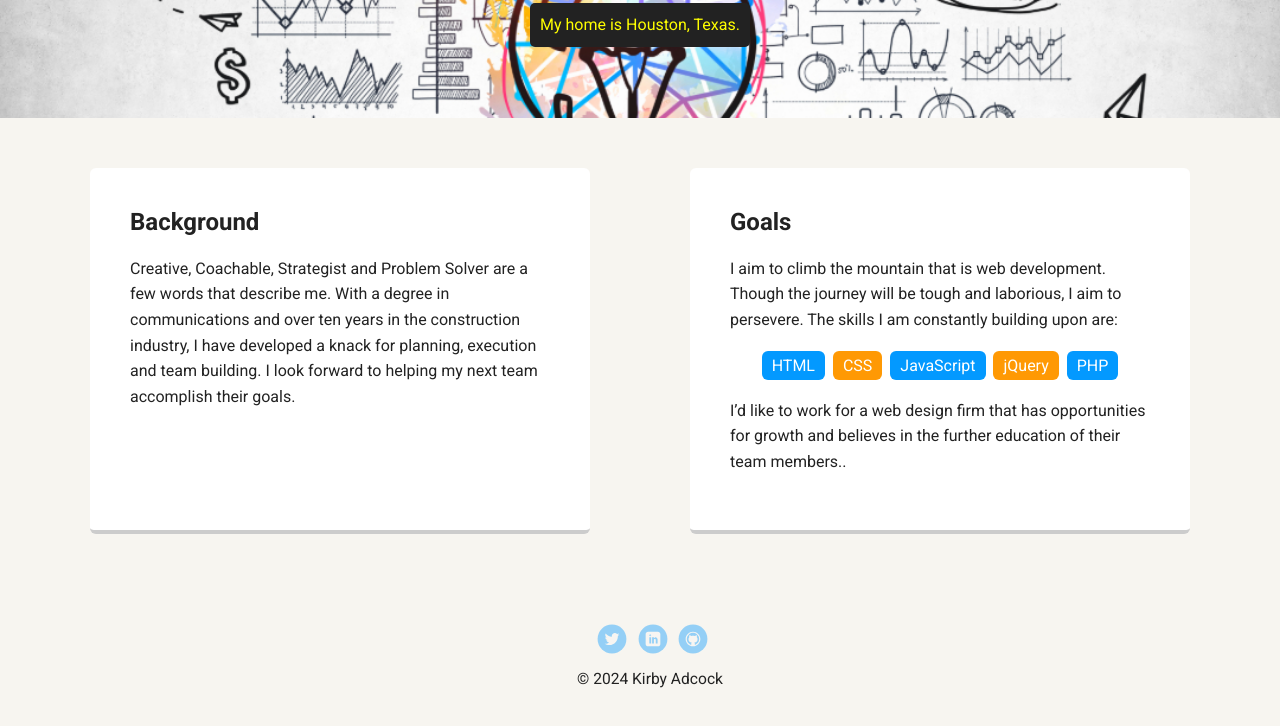
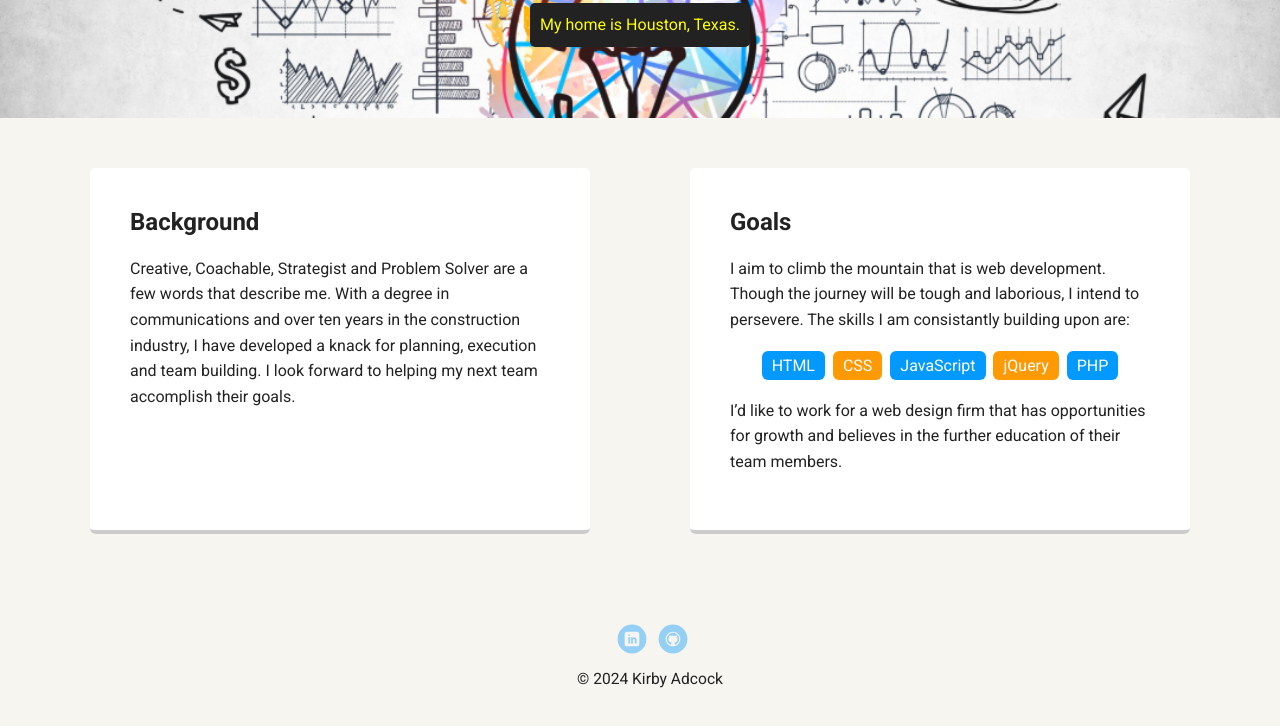
Before and after one commit to kjoe94/1-my-personal-project-page, a plain HTML site: page index.html in a window 1280 px wide. Shown: the part 352-1078 px from the top of the page. Drawn offline with Linux system fonts and the light colour scheme; a web font is replaced by a local one.

Commit message:
Update Footer Social Links
Removed X content in css and html.
Added links for github and linkedIn

```diff
--- a/index.html
+++ b/index.html
@@ -17,7 +17,7 @@
     </div>
 
     <header>
-      <img src="images/profile_pic.jpg" alt="headshot of Kirby" class="profile-image">
+      <img src="images/profile_pic.jpg" alt="headshot of Kirby with gold background" class="profile-image">
       <h1 class="tag name">Hello, I’m Kirby.</h1>
       <p class="tag location">My home is Houston, Texas.</p>
     </header>
@@ -32,7 +32,7 @@
       <div class="card">
         <h2>Goals</h2>
         <!--Problem Solving, Design, Creativity, Quality, Teamwork, Attention to Detail -->
-        <p>I aim to climb the mountain that is web development. Though the journey will be tough and laborious, I aim to persevere. The skills I am constantly building upon are:</p>
+        <p>I aim to climb the mountain that is web development. Though the journey will be tough and laborious, I intend to persevere. The skills I am consistantly building upon are:</p>
         <ul class="skills">
           <li>HTML</li>
           <li>CSS</li>
@@ -41,15 +41,14 @@
           <li>PHP</li>
         </ul>
         <!--Stated one sentence aspiration-->
-        <p>I’d like to work for a web design firm that has opportunities for growth and believes in the further education of their team members..</p>
+        <p>I’d like to work for a web design firm that has opportunities for growth and believes in the further education of their team members.</p>
       </div>
 
     </main>
     <footer>
       <ul>
-        <li><a href="#" class="social twitter">Twitter</a></li>
-        <li><a href="#" class="social linkedin">LinkedIn</a></li>
-        <li><a href="#" class="social github">Github</a></li>
+        <li><a href="https://www.linkedin.com/in/kirby-adcock-22ab78213/" target="_blank" class="social linkedin">LinkedIn</a></li>
+        <li><a href="https://github.com/kjoe94" target="_blank" class="social github">Github</a></li>
       </ul>
       <p class="copyright">&copy; 2024 Kirby Adcock</p>
     </footer>
--- a/styles.css
+++ b/styles.css
@@ -151,9 +151,6 @@ a.social {
   opacity: .4;
   transition: all .5s;
 }
-a.twitter {
-  background-image: url(images/twitter.svg);
-}
 a.linkedin {
   background-image: url(images/linkedin.svg);
 }
```
Also changed, not shown: images/building_blocks.jpg (deleted), images/failure_to_success.jpg (deleted).
